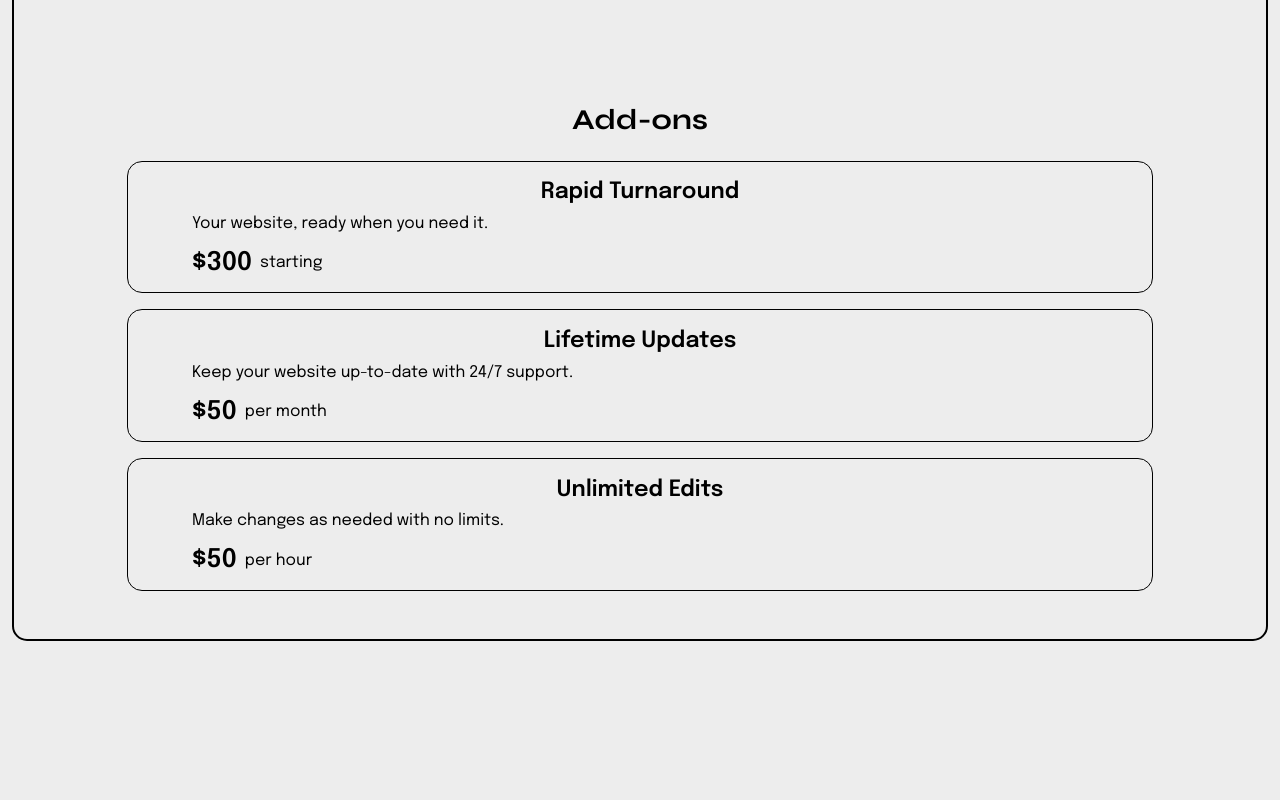
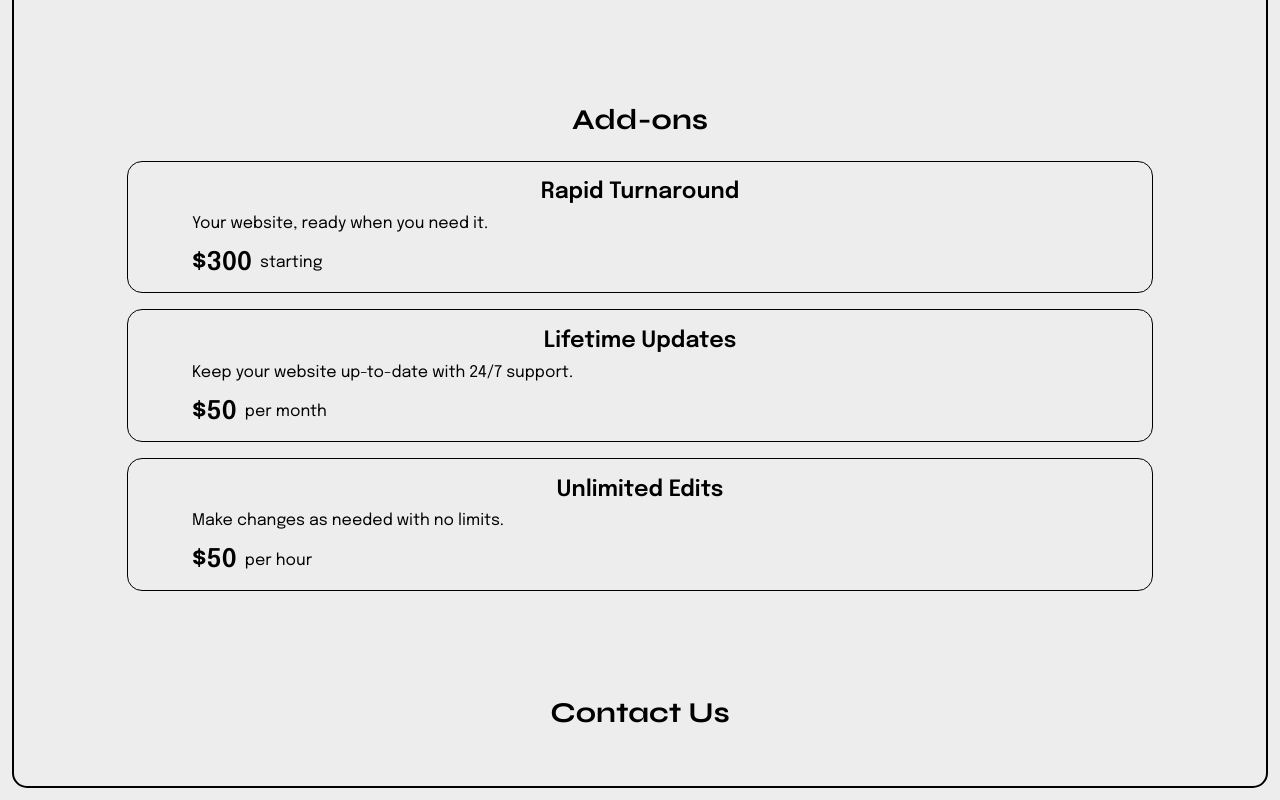
Before and after one commit to cel004/pixcel, a React (Vite) app: page / in a window 1280 px wide. Shown: the part 3704-4504 px from the top of the page. Before the commit the page ends 4357 px from the top, so only its background shows below. Built offline with nearby package versions, Linux system fonts and the light colour scheme.

Commit message:
Install MailJS

```diff
--- a/package.json
+++ b/package.json
@@ -10,6 +10,7 @@
     "preview": "vite preview"
   },
   "dependencies": {
+    "@emailjs/browser": "^4.4.1",
     "react": "^18.3.1",
     "react-dom": "^18.3.1"
   },
--- a/src/Pages/Header.jsx
+++ b/src/Pages/Header.jsx
@@ -1,5 +1,5 @@
 import styles from './Header.module.css'
-import logo from '/pixcel_logo.png'
+import logo from '/pixcel_logo.svg'
 import Button from '../components/Button/Button.jsx'
 
 function Header() {
--- a/src/components/ContactForm/ContactForm.jsx
+++ b/src/components/ContactForm/ContactForm.jsx
@@ -1,6 +1,7 @@
 import { useState } from 'react';
-import emailjs from 'emailjs-com';
+import emailjs from '@emailjs/browser';
 import styles from './ContactForm.module.css';
+import Title from '../Title/Title.jsx'
 
 function ContactForm() {
     const [name, setName] = useState("");
@@ -48,7 +49,7 @@ function ContactForm() {
 
     return (
         <div className={styles.container}>
-
+            <Title>Contact Us</Title>
         </div>
     );
 }
--- a/src/main.jsx
+++ b/src/main.jsx
@@ -6,6 +6,8 @@ import About from './Pages/About.jsx'
 import Process from './Pages/Process.jsx'
 import Package from './Pages/Package.jsx'
 import Addon from './Pages/Addon.jsx'
+import ContactForm from './components/ContactForm/ContactForm.jsx'
+
 
 
 
@@ -22,6 +24,7 @@ createRoot(document.getElementById('root')).render(
       <Process />
       <Package />
       <Addon />
+      <ContactForm />
     </div>
   </StrictMode>,
 )
```
Also changed, not shown: 1 other file (tests, documents, lock files or other folders).
